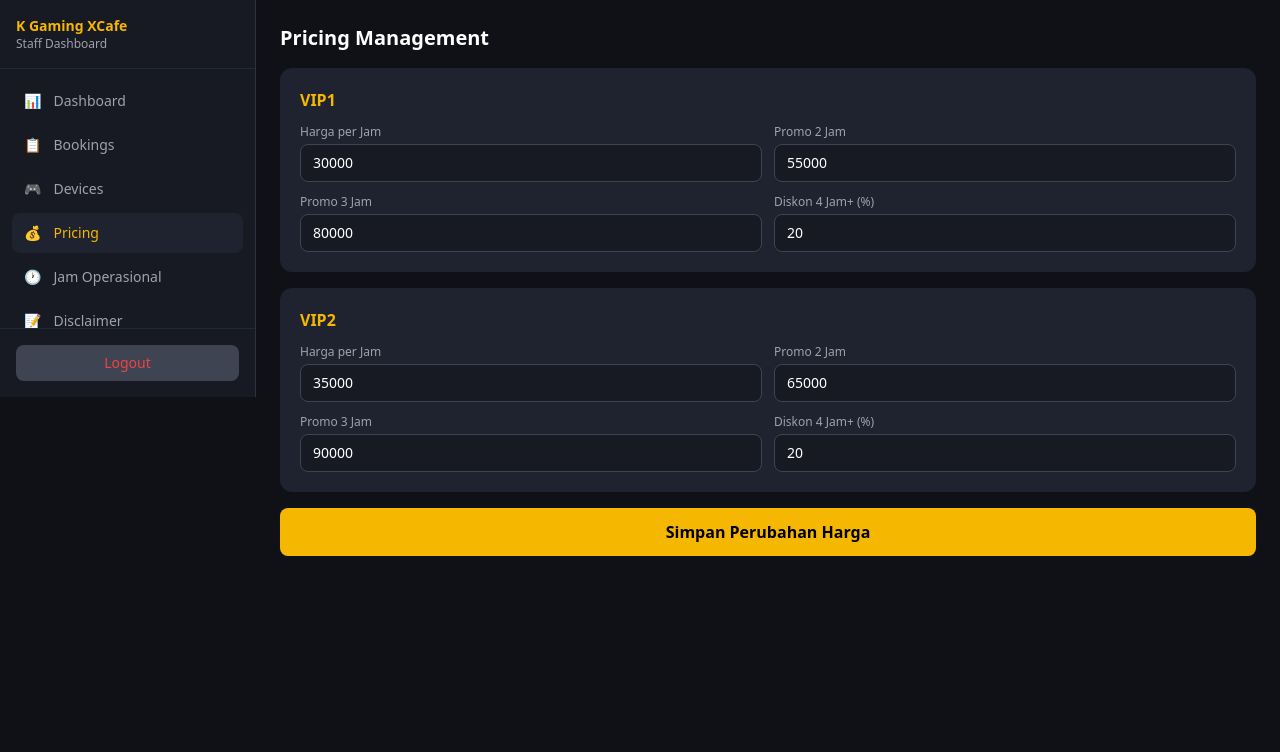
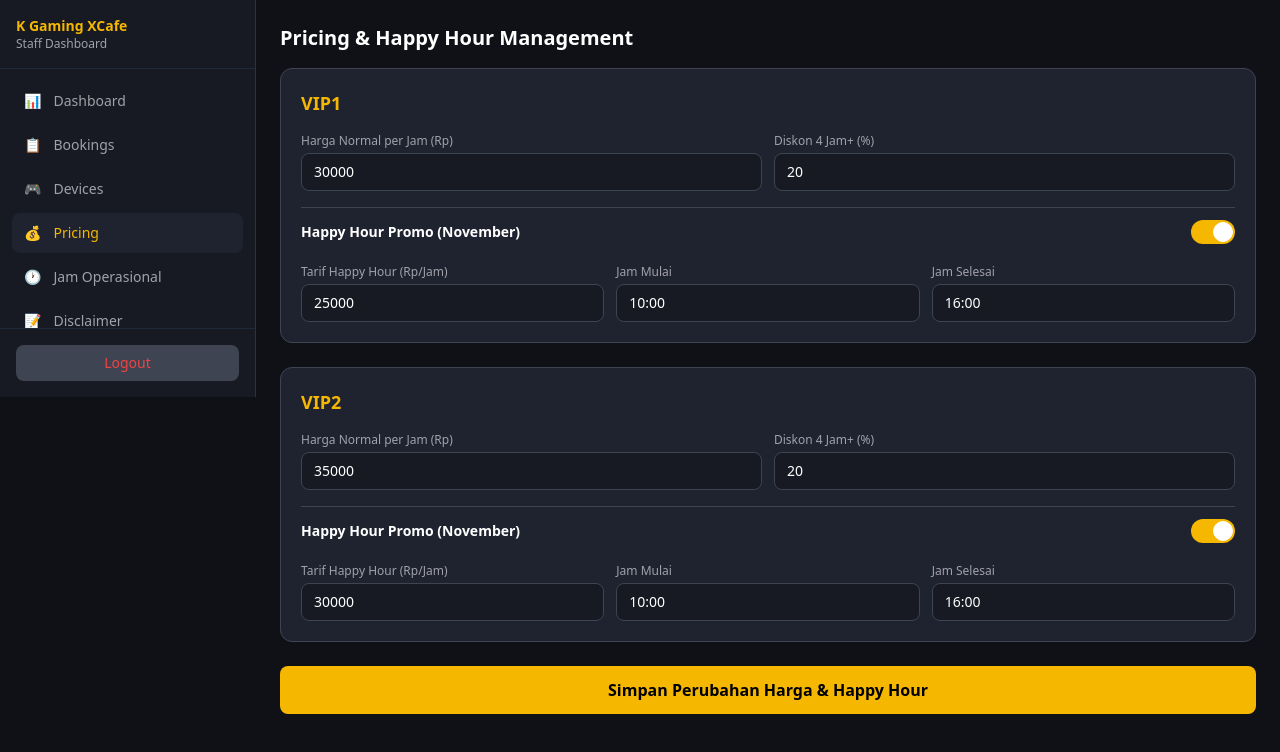
Before and after one commit to kabayy-sys/NEW-KGAMING-BOOKING-PROJECT, a Next.js app: page /dashboard/pricing in a window 1280 px wide. Shown: the top 752 px of the page. Built offline with nearby package versions, Linux system fonts and the light colour scheme; no server answers; the database is empty; sample sign-in values are in the browser's storage.

Commit message:
feat: implement slot-based hybrid happy hour pricing and admin pricing management

```diff
--- a/src/app/dashboard/pricing/page.tsx
+++ b/src/app/dashboard/pricing/page.tsx
@@ -6,8 +6,8 @@ import { PricingRule } from "@/types/database";
 import { formatPrice } from "@/lib/utils";
 
 const staticPricing: PricingRule[] = [
-  { id: "2", category: "VIP1", hourly_price: 30000, promo_2h_price: 55000, promo_3h_price: 80000, discount_4h_percent: 20, created_at: "", updated_at: "" },
-  { id: "3", category: "VIP2", hourly_price: 35000, promo_2h_price: 65000, promo_3h_price: 90000, discount_4h_percent: 20, created_at: "", updated_at: "" },
+  { id: "2", category: "VIP1", hourly_price: 30000, promo_2h_price: 55000, promo_3h_price: 80000, discount_4h_percent: 20, happy_hour_enabled: true, happy_hour_start: "10:00", happy_hour_end: "16:00", happy_hour_price: 25000, promo_days: [1,2,3,4,5], created_at: "", updated_at: "" },
+  { id: "3", category: "VIP2", hourly_price: 35000, promo_2h_price: 65000, promo_3h_price: 90000, discount_4h_percent: 20, happy_hour_enabled: true, happy_hour_start: "10:00", happy_hour_end: "16:00", happy_hour_price: 30000, promo_days: [1,2,3,4,5], created_at: "", updated_at: "" },
 ];
 
 export default function PricingPage() {
@@ -37,23 +37,29 @@ export default function PricingPage() {
         await supabase
           .from("pricing_rules")
           .upsert({
+            id: rule.id,
             category: rule.category,
             hourly_price: rule.hourly_price,
             promo_2h_price: rule.promo_2h_price,
             promo_3h_price: rule.promo_3h_price,
             discount_4h_percent: rule.discount_4h_percent,
+            happy_hour_enabled: rule.happy_hour_enabled ?? false,
+            happy_hour_start: rule.happy_hour_start ?? "10:00",
+            happy_hour_end: rule.happy_hour_end ?? "16:00",
+            happy_hour_price: rule.happy_hour_price ?? 0,
+            promo_days: rule.promo_days ?? [1,2,3,4,5],
           })
           .eq("id", rule.id);
       }
-      setMessage("Harga berhasil disimpan!");
-    } catch {
-      setMessage("Gagal menyimpan harga");
+      setMessage("Konfigurasi harga & Happy Hour berhasil disimpan!");
+    } catch (err: any) {
+      setMessage("Gagal menyimpan harga: " + (err.message || "Unknown error"));
     } finally {
       setSaving(false);
     }
   };
 
-  const updatePricing = (index: number, field: keyof PricingRule, value: number) => {
+  const updatePricing = (index: number, field: keyof PricingRule, value: any) => {
     setPricing((prev) =>
       prev.map((p, i) => (i === index ? { ...p, [field]: value } : p))
     );
@@ -61,7 +67,7 @@ export default function PricingPage() {
 
   return (
     <div>
-      <h1 className="text-xl font-bold mb-4">Pricing Management</h1>
+      <h1 className="text-xl font-bold mb-4">Pricing & Happy Hour Management</h1>
 
       {message && (
         <div
@@ -78,49 +84,27 @@ export default function PricingPage() {
       {loading ? (
         <p className="text-sm" style={{ color: "#A1A1AA" }}>Memuat data...</p>
       ) : (
-        <div className="space-y-4">
+        <div className="space-y-6">
           {pricing.map((rule, index) => (
             <div
               key={rule.id}
-              className="rounded-xl p-5"
-              style={{ backgroundColor: "#1F2330" }}
+              className="rounded-xl p-5 space-y-4"
+              style={{ backgroundColor: "#1F2330", border: "1px solid #3F4452" }}
             >
-              <h3 className="font-bold mb-3" style={{ color: "#F5B700" }}>
+              <h3 className="font-bold text-lg" style={{ color: "#F5B700" }}>
                 {rule.category}
               </h3>
+
+              {/* Normal & Package Prices */}
               <div className="grid grid-cols-2 gap-3">
                 <div>
                   <label className="text-xs mb-1 block" style={{ color: "#A1A1AA" }}>
-                    Harga per Jam
+                    Harga Normal per Jam (Rp)
                   </label>
                   <input
                     type="number"
                     value={rule.hourly_price}
                     onChange={(e) => updatePricing(index, "hourly_price", Number(e.target.value))}
-                    className="w-full px-3 py-2 rounded-lg text-sm text-white"
-                    style={{ backgroundColor: "#171923", border: "1px solid #3F4452" }}
-                  />
-                </div>
-                <div>
-                  <label className="text-xs mb-1 block" style={{ color: "#A1A1AA" }}>
-                    Promo 2 Jam
-                  </label>
-                  <input
-                    type="number"
-                    value={rule.promo_2h_price}
-                    onChange={(e) => updatePricing(index, "promo_2h_price", Number(e.target.value))}
-                    className="w-full px-3 py-2 rounded-lg text-sm text-white"
-                    style={{ backgroundColor: "#171923", border: "1px solid #3F4452" }}
-                  />
-                </div>
-                <div>
-                  <label className="text-xs mb-1 block" style={{ color: "#A1A1AA" }}>
-                    Promo 3 Jam
-                  </label>
-                  <input
-                    type="number"
-                    value={rule.promo_3h_price}
-                    onChange={(e) => updatePricing(index, "promo_3h_price", Number(e.target.value))}
                     className="w-full px-3 py-2 rounded-lg text-sm text-white"
                     style={{ backgroundColor: "#171923", border: "1px solid #3F4452" }}
                   />
@@ -138,6 +122,63 @@ export default function PricingPage() {
                   />
                 </div>
               </div>
+
+              {/* Happy Hour Settings */}
+              <div className="pt-3 border-t border-[#3F4452] space-y-3">
+                <div className="flex items-center justify-between">
+                  <span className="text-sm font-semibold text-white">Happy Hour Promo (November)</span>
+                  <label className="relative inline-flex items-center cursor-pointer">
+                    <input
+                      type="checkbox"
+                      checked={rule.happy_hour_enabled ?? false}
+                      onChange={(e) => updatePricing(index, "happy_hour_enabled", e.target.checked)}
+                      className="sr-only peer"
+                    />
+                    <div className="w-11 h-6 bg-[#171923] peer-focus:outline-none rounded-full peer peer-checked:after:translate-x-full peer-checked:after:border-white after:content-[''] after:absolute after:top-[2px] after:left-[2px] after:bg-white after:border-gray-300 after:border after:rounded-full after:h-5 after:w-5 after:transition-all peer-checked:bg-[#F5B700]"></div>
+                  </label>
+                </div>
+
+                {rule.happy_hour_enabled && (
+                  <div className="grid grid-cols-3 gap-3 pt-2">
+                    <div>
+                      <label className="text-xs mb-1 block" style={{ color: "#A1A1AA" }}>
+                        Tarif Happy Hour (Rp/Jam)
+                      </label>
+                      <input
+                        type="number"
+                        value={rule.happy_hour_price ?? 0}
+                        onChange={(e) => updatePricing(index, "happy_hour_price", Number(e.target.value))}
+                        className="w-full px-3 py-2 rounded-lg text-sm text-white"
+                        style={{ backgroundColor: "#171923", border: "1px solid #3F4452" }}
+                      />
+                    </div>
+                    <div>
+                      <label className="text-xs mb-1 block" style={{ color: "#A1A1AA" }}>
+                        Jam Mulai
+                      </label>
+                      <input
+                        type="text"
+                        value={rule.happy_hour_start ?? "10:00"}
+                        onChange={(e) => updatePricing(index, "happy_hour_start", e.target.value)}
+                        className="w-full px-3 py-2 rounded-lg text-sm text-white"
+                        style={{ backgroundColor: "#171923", border: "1px solid #3F4452" }}
+                      />
+                    </div>
+                    <div>
+                      <label className="text-xs mb-1 block" style={{ color: "#A1A1AA" }}>
+                        Jam Selesai
+                      </label>
+                      <input
+                        type="text"
+                        value={rule.happy_hour_end ?? "16:00"}
+                        onChange={(e) => updatePricing(index, "happy_hour_end", e.target.value)}
+                        className="w-full px-3 py-2 rounded-lg text-sm text-white"
+                        style={{ backgroundColor: "#171923", border: "1px solid #3F4452" }}
+                      />
+                    </div>
+                  </div>
+                )}
+              </div>
             </div>
           ))}
 
@@ -147,7 +188,7 @@ export default function PricingPage() {
             className="w-full py-3 rounded-lg font-semibold text-black transition-opacity hover:opacity-90 disabled:opacity-50"
             style={{ backgroundColor: "#F5B700" }}
           >
-            {saving ? "Menyimpan..." : "Simpan Perubahan Harga"}
+            {saving ? "Menyimpan..." : "Simpan Perubahan Harga & Happy Hour"}
           </button>
         </div>
       )}
--- a/src/hooks/use-booking-flow.ts
+++ b/src/hooks/use-booking-flow.ts
@@ -164,29 +164,51 @@ export function useBookingFlow(
   }, [state.selectionStart, durationHours, allTimeSlots]);
 
   const isPromoAvailable = useMemo(() => {
-    if (!state.selectedDate) return false;
+    if (!state.selectedDate || !selectedPricing) return false;
     const day = new Date(state.selectedDate + "T12:00:00").getDay();
-    return day >= 1 && day <= 4; // Monday-Thursday
-  }, [state.selectedDate]);
+    const promoDays = selectedPricing.promo_days || [1, 2, 3, 4, 5];
+    return promoDays.includes(day);
+  }, [state.selectedDate, selectedPricing]);
 
   const totalPrice = useMemo(() => {
-    if (!selectedPricing || !durationHours) return 0;
+    if (!selectedPricing || !durationHours || state.selectionStart === null) return 0;
 
-    if (state.selectedPackage === "PROMO" && isPromoAvailable) {
-      if (durationHours === 2) return selectedPricing.promo_2h_price;
-      if (durationHours === 3) return selectedPricing.promo_3h_price;
-      if (durationHours >= 4) {
-        return Math.round(selectedPricing.hourly_price * durationHours * (1 - selectedPricing.discount_4h_percent / 100));
+    let total = 0;
+    const day = state.selectedDate ? new Date(state.selectedDate + "T12:00:00").getDay() : 1;
+    const promoDays = selectedPricing.promo_days || [1, 2, 3, 4, 5];
+    const isPromoDay = promoDays.includes(day);
+    const hhEnabled = selectedPricing.happy_hour_enabled;
+    const hhStartMin = timeToMinutes(selectedPricing.happy_hour_start || "10:00");
+    const hhEndMin = timeToMinutes(selectedPricing.happy_hour_end || "16:00");
+    const hhPrice = Number(selectedPricing.happy_hour_price || 0);
+    const normalPrice = Number(selectedPricing.hourly_price || 0);
+
+    for (let i = 0; i < durationHours; i++) {
+      const slotIndex = state.selectionStart + i;
+      const slotTime = allTimeSlots[slotIndex];
+      if (!slotTime) {
+        total += normalPrice;
+        continue;
       }
-      return selectedPricing.hourly_price * durationHours;
+      const slotMin = timeToMinutes(slotTime);
+
+      let slotPrice = normalPrice;
+      if (hhEnabled && isPromoDay && hhPrice > 0) {
+        if (slotMin >= hhStartMin && slotMin < hhEndMin) {
+          slotPrice = hhPrice;
+        }
+      }
+      total += slotPrice;
     }
 
-    // Normal price with discount for 4h+ on promo days
-    if (durationHours >= 4 && isPromoAvailable) {
-      return Math.round(selectedPricing.hourly_price * durationHours * (1 - selectedPricing.discount_4h_percent / 100));
+    // Apply 4h+ discount if applicable on promo days
+    if (durationHours >= 4 && isPromoDay && selectedPricing.discount_4h_percent) {
+      const rawSum = normalPrice * durationHours;
+      return Math.round(rawSum * (1 - selectedPricing.discount_4h_percent / 100));
     }
-    return selectedPricing.hourly_price * durationHours;
-  }, [selectedPricing, durationHours, state.selectedPackage, isPromoAvailable]);
+
+    return total;
+  }, [selectedPricing, durationHours, state.selectionStart, state.selectedDate, allTimeSlots]);
 
   const isSelectionValid = useMemo(() => {
     if (state.selectionStart === null || state.selectionEnd === null || durationHours < 1) return false;
```
Also changed, not shown: pr_body.txt (added).
